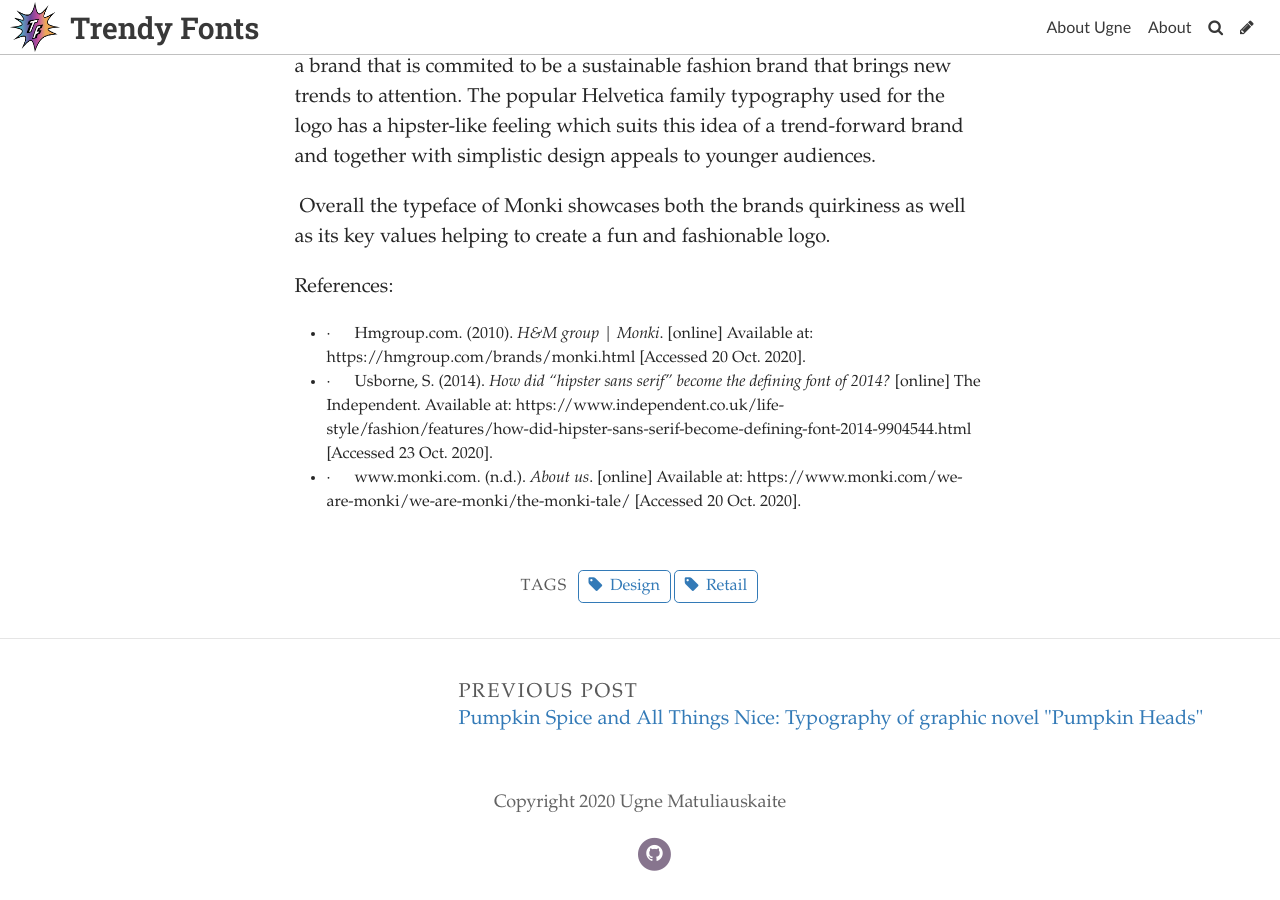
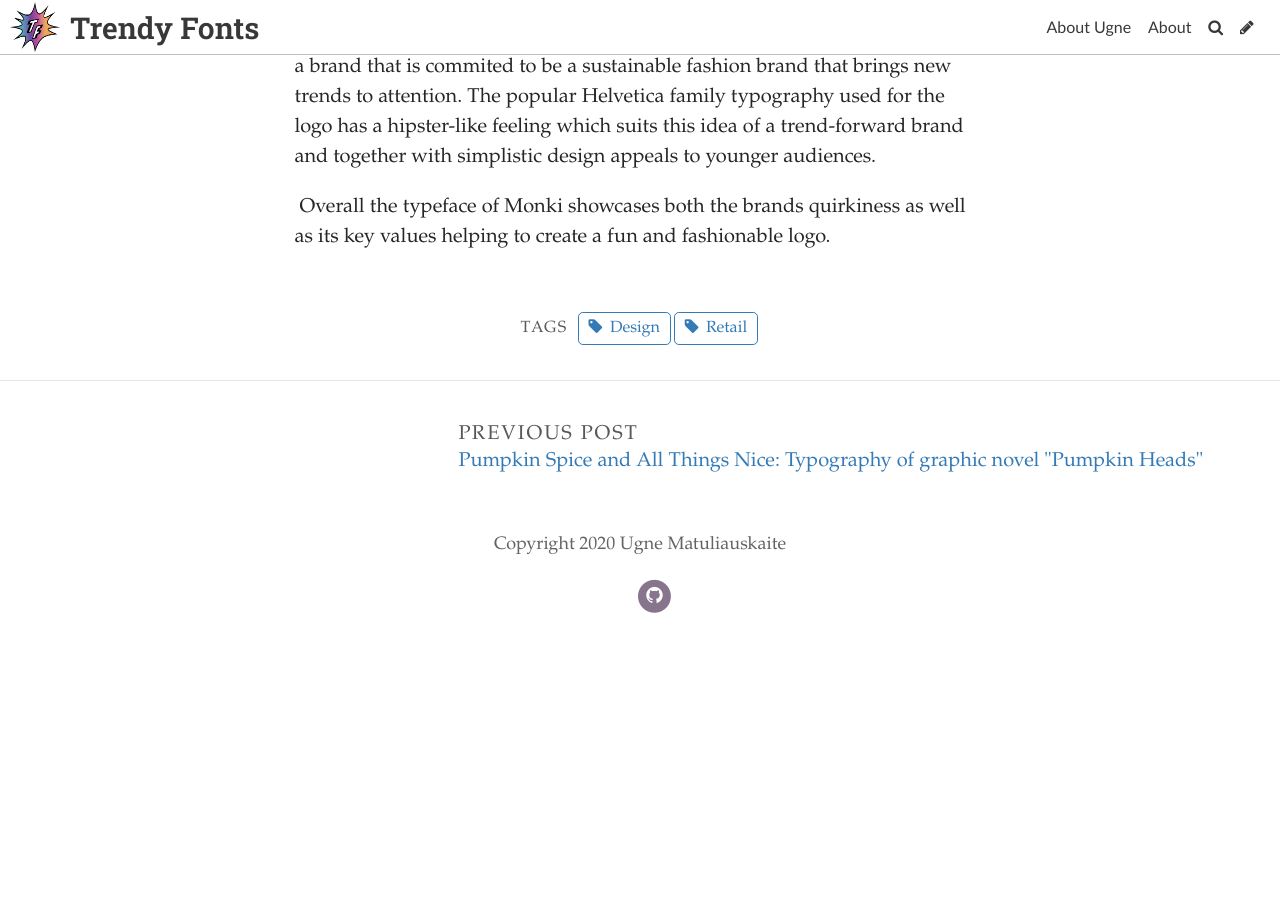
Before and after one commit to Pumpkinhead98/populartypo, a Jekyll site: the page built from _posts/2020-10-29-fun-but-make-it-fashion-the-typography-of-high-street-seller-monki.md, in a window 1280 px wide and 900 px high, scrolled down 1632 px. Built offline with Jekyll 4.4.1, drawn with Linux system fonts in a browser that asks for light colours; some web fonts are replaced; after the commit the page ends 2274 px from its top, so only the background shows below that.

Commit message:
Update Post “2020-10-29-fun-but-make-it-fashion-the-typography-of-high-street-seller-monki”

```diff
--- a/_posts/2020-10-29-fun-but-make-it-fashion-the-typography-of-high-street-seller-monki.md
+++ b/_posts/2020-10-29-fun-but-make-it-fashion-the-typography-of-high-street-seller-monki.md
@@ -25,13 +25,3 @@
 Besides their empowering messages on body positivity and self-love Monki is a brand that is commited to be a sustainable fashion brand that brings new trends to attention. The popular Helvetica family typography used for the logo has a hipster-like feeling which suits this idea of a trend-forward brand and together with simplistic design appeals to younger audiences.
 
  Overall the typeface of Monki showcases both the brands quirkiness as well as its key values helping to create a fun and fashionable logo.
-
-
-
-
-
-References:
-
-* <!--\[if !supportLists]-->·      <!--\[endif]-->Hmgroup.com. (2010). *H&M group | Monki*. \[online] Available at: https://hmgroup.com/brands/monki.html \[Accessed 20 Oct. 2020].
-* <!--\[if !supportLists]-->·      <!--\[endif]-->Usborne, S. (2014). *How did “hipster sans serif” become the defining font of 2014?* \[online] The Independent. Available at: https://www.independent.co.uk/life-style/fashion/features/how-did-hipster-sans-serif-become-defining-font-2014-9904544.html \[Accessed 23 Oct. 2020].
-* <!--\[if !supportLists]-->·      <!--\[endif]-->www.monki.com. (n.d.). *About us*. \[online] Available at: https://www.monki.com/we-are-monki/we-are-monki/the-monki-tale/ \[Accessed 20 Oct. 2020].
```
